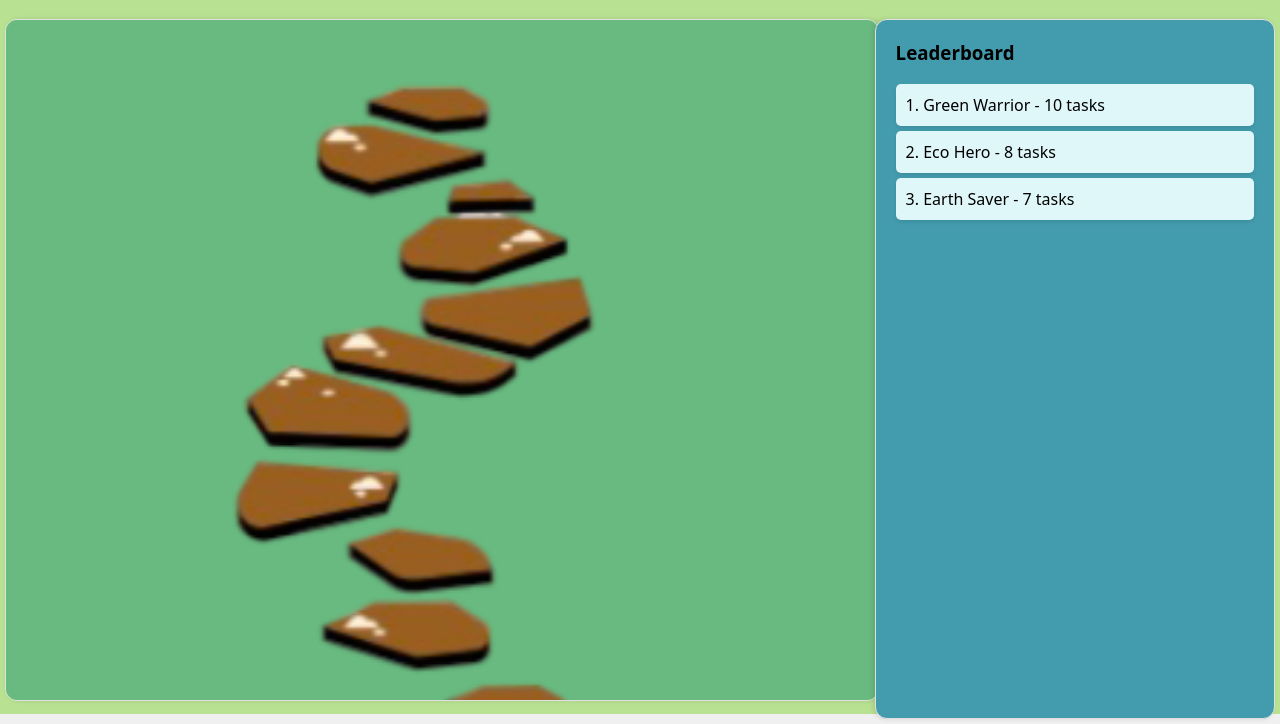
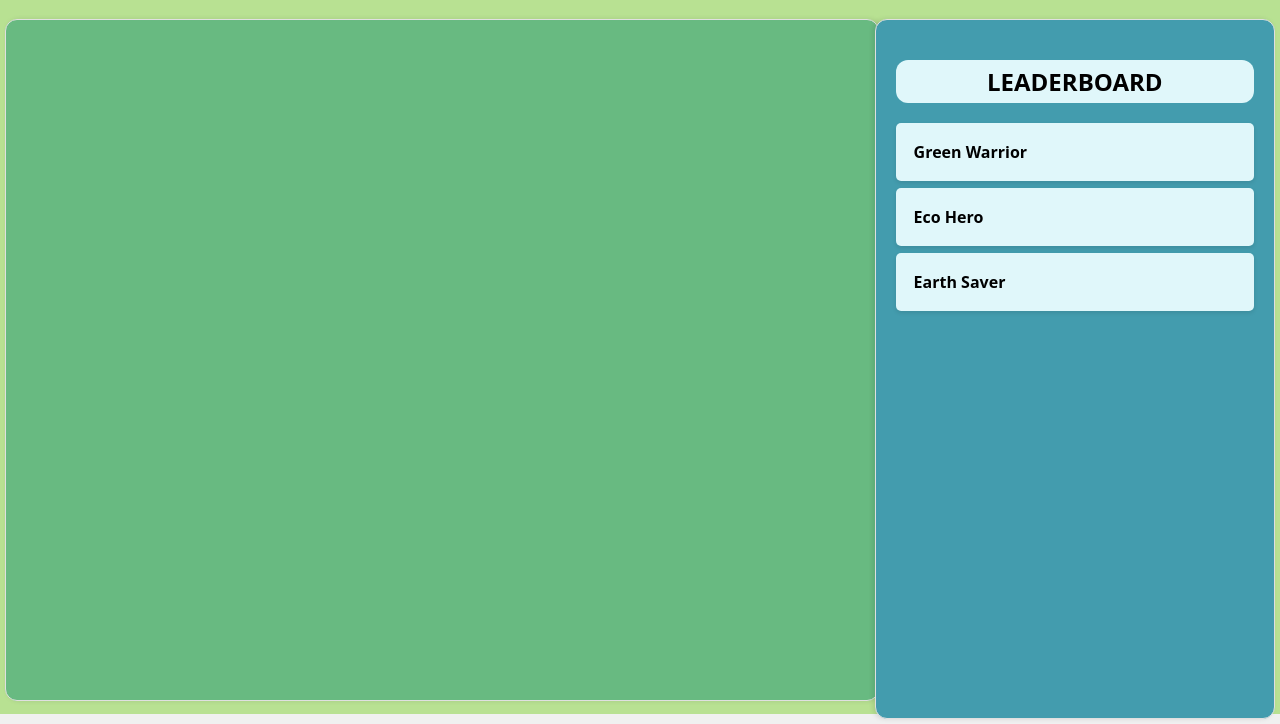
Before and after one commit to AntonyJoshua123/Earthify-a-Web-Application, a website: page main.html in a window 1280 px wide. Shown: the part 76-800 px from the top of the page. Drawn offline with Linux system fonts and the light colour scheme.

Commit message:
Version 2

```diff
--- a/main.css
+++ b/main.css
@@ -46,7 +46,7 @@ body {
     margin: 0;
     color: white;
     z-index: 1000;
-    font-family: Georgia, 'Times New Roman', Times, serif;
+
   }
   .container{
     display: flex;
@@ -88,21 +88,25 @@ body {
     border-radius: 12px;
     border: 1px solid #e0e0e0;
   }
+  .lead-head{
+    background-color: #e0f7fa;
+    padding: 5px;
+    border-radius: 12px;
+  }
   @keyframes slide-in {
     from { transform: translateX(-100%); }
     to { transform: translateX(0); }
   }
-  .leaderboard h3 {
-    margin-top: 0;
-  }
+
   .leaderboard ul {
     list-style: none;
     padding: 0;
   }
   .leaderboard ul li {
-    margin: 5px 0;
-    padding: 10px;
+    margin: 7px 0;
+    padding: 18px;
     background-color: #e0f7fa;
     border-radius: 5px;
     box-shadow: 0 2px 4px rgba(0, 0, 0, 0.1);
+    font-weight: 800;
   }
--- a/main.html
+++ b/main.html
@@ -11,7 +11,7 @@
         <h2 class="welcome-text">Welcome back , Captain Green!</h2>
         <div class="threecircles">
         <div class="circle">
-            <img class="profile" src="https://i.pinimg.com/736x/9c/10/fe/9c10fe485282089ceea5c1075af558e7.jpg" alt="profile-avatar">
+            <img class="profile" id="profile-icon" src="https://i.pinimg.com/736x/9c/10/fe/9c10fe485282089ceea5c1075af558e7.jpg" alt="profile-avatar">
         </div>
         <div class="circle">
             <img class="profile" src="esslogo.jpeg" alt="ess">
@@ -22,23 +22,23 @@
         </div>
       </div>
 
-
   <div class="container">
     <div class="tasks">
 
-            <img src="path.png" alt="pathway">
+
 
           </div>
 
     </div>
     <div class="leaderboard">
-      <h3>Leaderboard</h3>
+      <center><h2 class="lead-head">LEADERBOARD</h2></center>
       <ul>
-        <li>1. Green Warrior - 10 tasks</li>
-        <li>2. Eco Hero - 8 tasks</li>
-        <li>3. Earth Saver - 7 tasks</li>
+        <li> Green Warrior</li>
+        <li> Eco Hero</li>
+        <li>  Earth Saver </li>
       </ul>
     </div>
   </div>
+<script src="main.js"></script>
 </body>
 </html>
--- /dev/null
+++ b/package.json
@@ -0,0 +1,5 @@
+{
+  "dependencies": {
+    "dotenv": "^16.4.7"
+  }
+}
```
Also changed, not shown: 1 other file.
